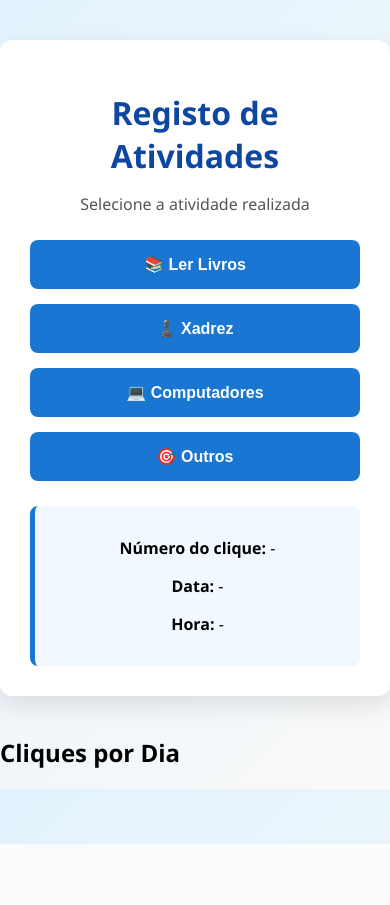
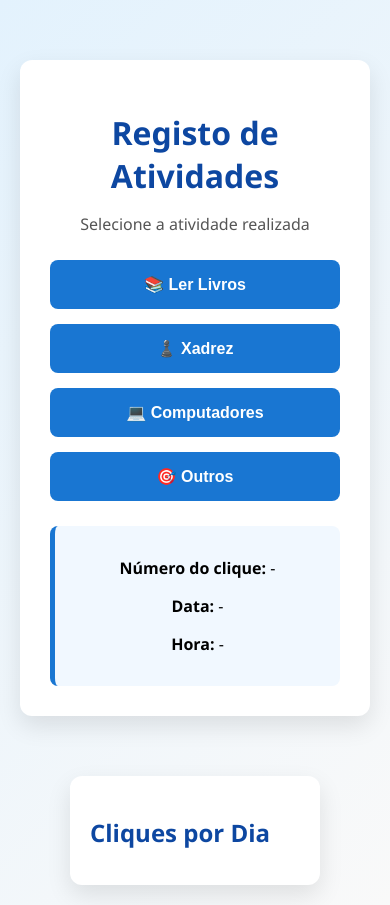
Before and after one commit to tomascarreira986-hash/registo-cliques, a Flask app: page / in a window 390 px wide. Before the commit the page ends 844 px from the top, so only its background shows below. Run offline with Flask 3, Linux system fonts and the light colour scheme.

Commit message:
style.css

```diff
--- a/static/style.css
+++ b/static/style.css
@@ -65,5 +65,43 @@
 @media (max-width: 500px) {
     .botoes {
         grid-template-columns: 1fr;
+}
+.layout {
+    display: flex;
+    gap: 20px;
+    justify-content: center;
+    padding: 20px;
+}
+
+.sidebar {
+    width: 250px;
+    background-color: #ffffff;
+    border-radius: 12px;
+    padding: 20px;
+    box-shadow: 0 10px 25px rgba(0,0,0,0.1);
+}
+
+.sidebar h2 {
+    color: #0d47a1;
+    margin-bottom: 15px;
+}
+
+.sidebar ul {
+    list-style: none;
+    padding: 0;
+}
+
+.sidebar li {
+    background-color: #f1f8ff;
+    padding: 8px;
+    margin-bottom: 8px;
+    border-radius: 6px;
+    font-size: 14px;
+}
+
+@media (max-width: 900px) {
+    .layout {
+        flex-direction: column;
+        align-items: center;
     }
 }
```
